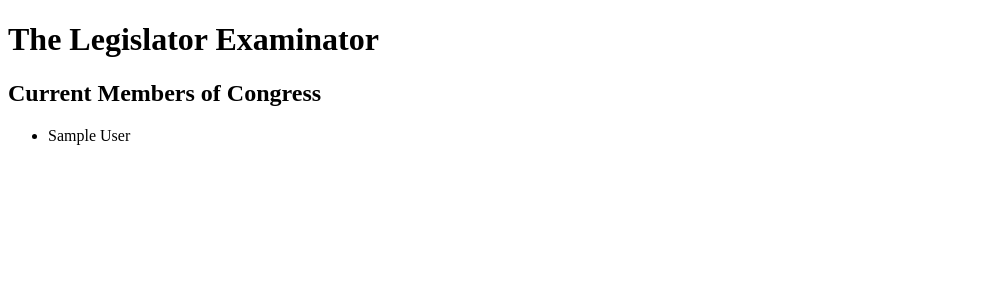
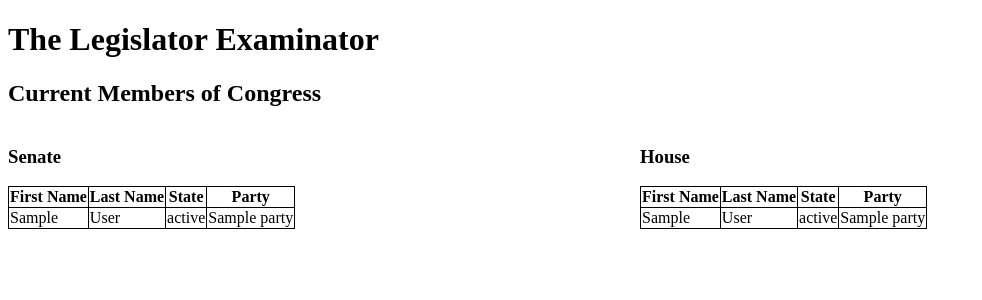
Before and after one commit to mdamschroder/ec500-final-project, a Flask app: template templates/current_members.html in a window 1280 px wide. Shown: the top 300 px of the page, without its empty margins (0-982 px from the left). Run offline with Flask 2, Linux system fonts and the light colour scheme; the template is opened without the code that fills it: most values are stand-ins (such as "Sample title", 1, 10 or a date in 2020).

Commit message:
can now list house members

```diff
--- /dev/null
+++ b/static/styles/current_members.css
@@ -0,0 +1,9 @@
+table, th, td {
+    border: 1px solid black;
+    border-collapse: collapse;
+}
+
+.current_members_wrapper {
+    display: grid;
+    grid-template-columns: auto auto;
+}
--- a/templates/current_members.html
+++ b/templates/current_members.html
@@ -1,18 +1,51 @@
 <!DOCTYPE html>
 <html lang="en">
     <head>
-        <link rel="stylesheet" href="{{ url_for('static', filename='styles/homepage.css') }}">
+        <link rel="stylesheet" href="{{ url_for('static', filename='styles/current_members.css') }}">
         <title>Legislator Examinator</title>
     </head>
     <body class='current_members'>
         <h1>The Legislator Examinator</h1>
         <h2>Current Members of Congress</h2>
         <span class='current_members_wrapper'>
-            <ul>
-                {% for senator in senate %}
-                    <li>{{senator.first_name}} {{senator.last_name}}</li>
-                {% endfor %}
-            </ul>
+            <span class='member-group'>
+                <h3>Senate</h3>
+                <table class='members'>
+                    <tr>
+                        <th>First Name</th>
+                        <th>Last Name</th>
+                        <th>State</th>
+                        <th>Party</th>
+                    </tr>
+                    {% for senator in senate %}
+                        <tr>
+                            <td>{{senator.first_name}}</td>
+                            <td>{{senator.last_name}}</td>
+                            <td>{{senator.state}}</td>
+                            <td>{{senator.party}}</td>
+                        </tr>
+                    {% endfor %}
+                </table>
+            </span>
+            <span class='member-group'>
+                <h3>House</h3>
+                <table class='members'>
+                    <tr>
+                        <th>First Name</th>
+                        <th>Last Name</th>
+                        <th>State</th>
+                        <th>Party</th>
+                    </tr>
+                    {% for house in house %}
+                        <tr>
+                            <td>{{house.first_name}}</td>
+                            <td>{{house.last_name}}</td>
+                            <td>{{house.state}}</td>
+                            <td>{{house.party}}</td>
+                        </tr>
+                    {% endfor %}
+                </table>
+            </span>
         </span>
     </body>
 </html>
```
Also changed, not shown: README.md.
